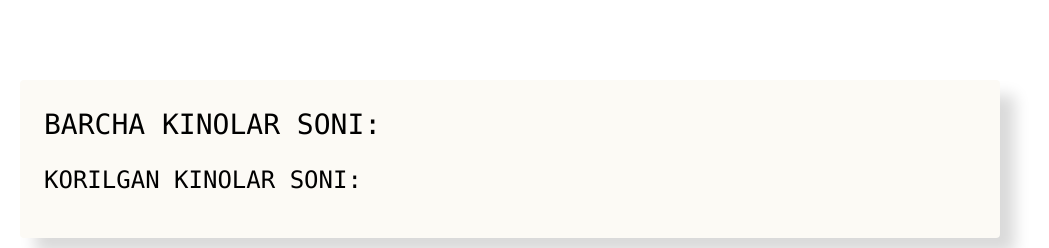
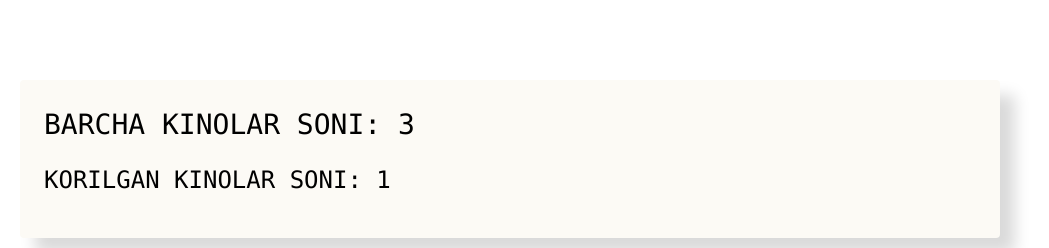
Before and after one commit to bobur2308/MovieApp, a Vue app: page / in a window 1280 px wide. Shown: the top 248 px of the page, without its empty margins (130-1179 px from the left). Built offline with nearby package versions, Linux system fonts and the light colour scheme.

Commit message:
Update App.vue

```diff
--- a/src/components/app/App.vue
+++ b/src/components/app/App.vue
@@ -1,7 +1,7 @@
 <template>
   <div class="app font-monospace">
     <div class="content">
-      <AppInfo/>
+      <AppInfo :allMoviesCount="movies.length" :favMovCount="movies.filter(c=>c.favourite).length" />
       <div class="search-panel">
         <SearchPanel/>
         <AppFilter/>
```
